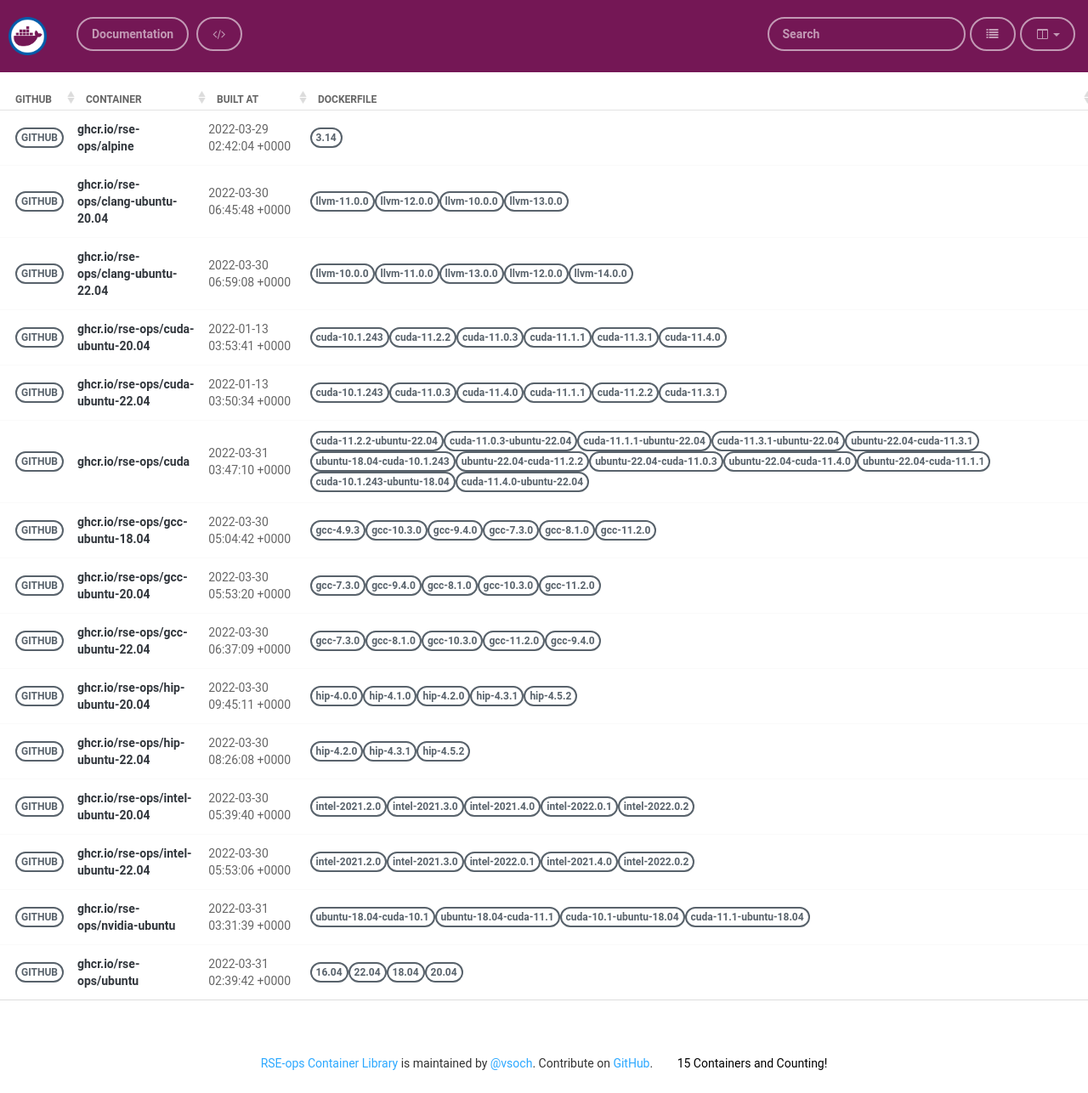
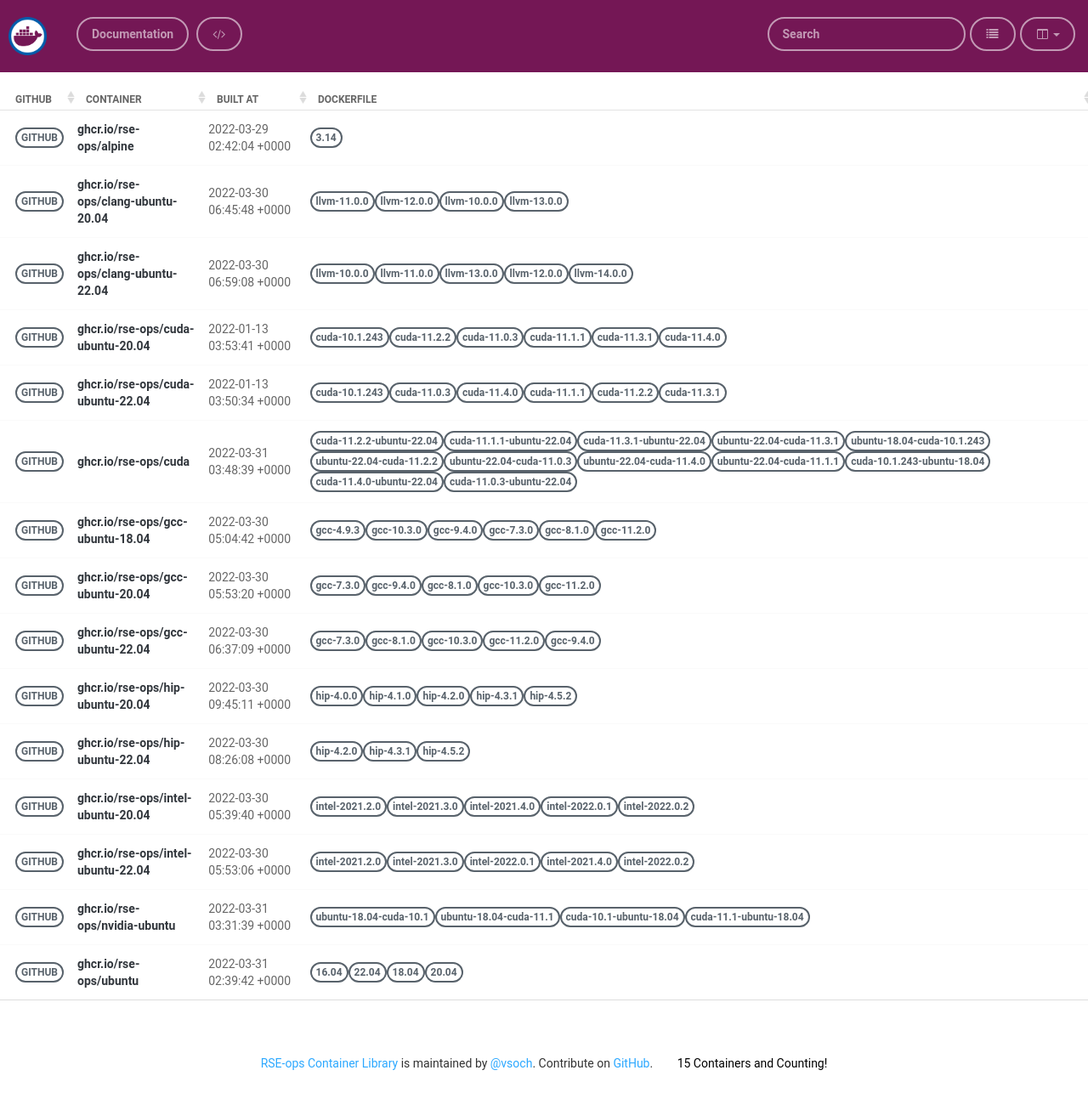
Before and after one commit to rse-ops/docker-images, a Jekyll site: the page built from pages/index.md, in a window 1280 px wide. Shown: the whole page at 85% size. Built offline with Jekyll 4.4.1, drawn with Linux system fonts in a browser that asks for light colours; nearby versions of some CDN libraries.

Commit message:
Automated push to update library 2022-03-31

```diff
--- a/_library/ghcr.io-rse-ops-cuda.md
+++ b/_library/ghcr.io-rse-ops-cuda.md
@@ -1,7 +1,7 @@
 ---
 layout: container
 name: ghcr.io/rse-ops/cuda
-updated_at: 2022-03-31 03:47:10.018708
+updated_at: 2022-03-31 03:48:39.792590
 
 
 container_url: https://github.com/orgs/rse-ops/packages/container/package/cuda
```
Also changed, not shown: other parts of _library/ghcr.io-rse-ops-cuda.md (+3 -3 lines).
